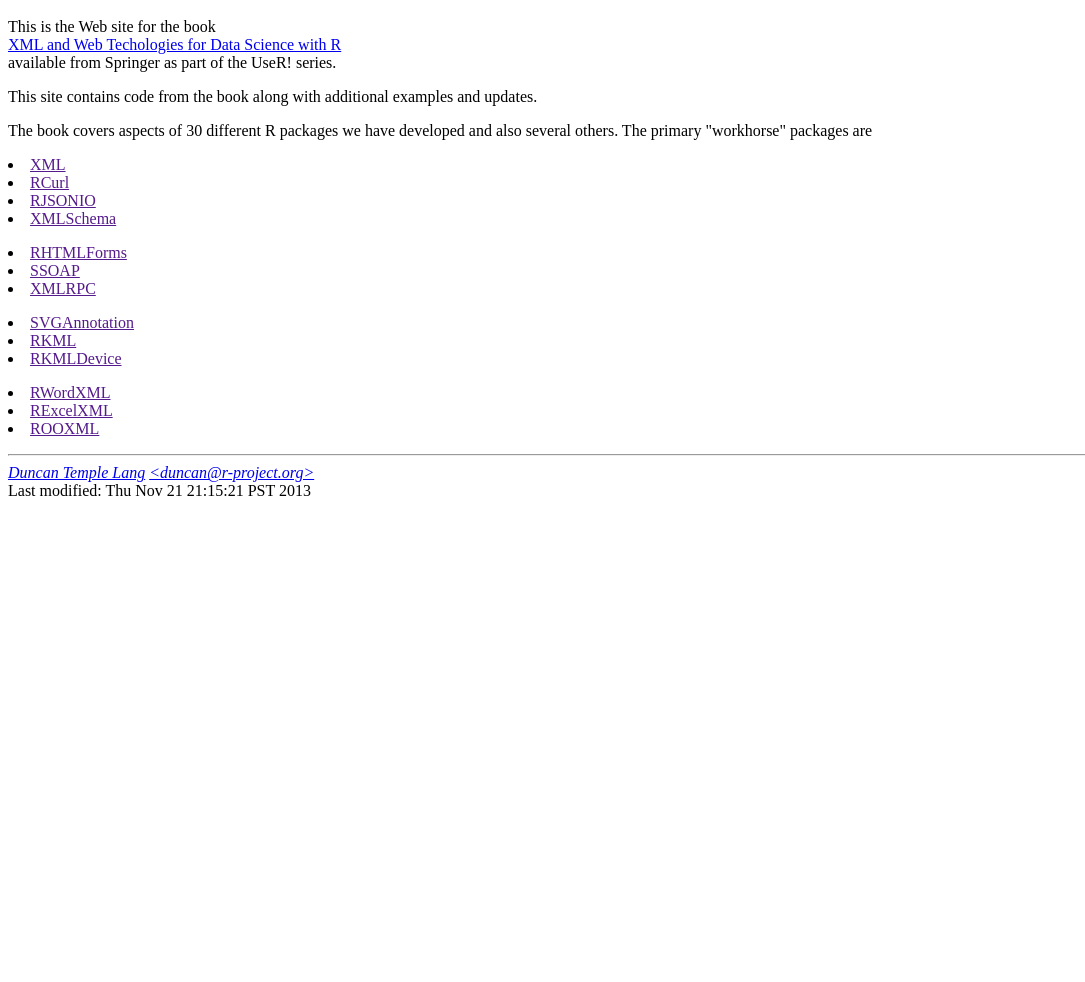
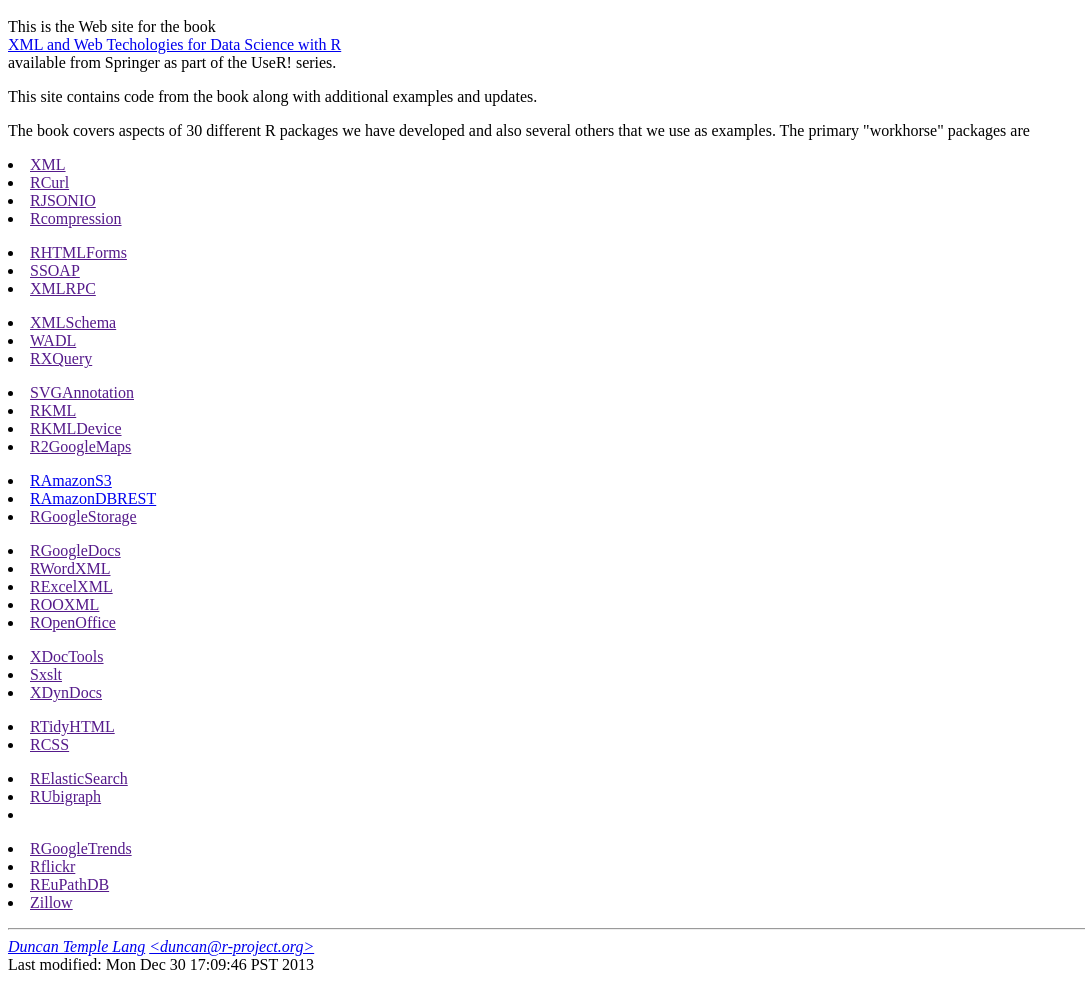
Before and after one commit to rxmlwebtech/rxmlwebtech.github.io, a plain HTML site: page index.html in a window 1280 px wide. Shown: the part 48-1030 px from the top of the page, without its empty margins (0-1085 px from the left). Before the commit the page ends 800 px from the top, so only its background shows below. Drawn offline with Linux system fonts and the light colour scheme.

Commit message:
more packages listed

```diff
--- a/index.html
+++ b/index.html
@@ -16,9 +16,10 @@
 This site contains code from the book along with additional
 examples and updates.
 
+
 <p>
 The book covers aspects of 30 different R packages we have developed
-and also several others.
+and also several others that we use as examples.
 
 The primary "workhorse" packages are
 <dl>
@@ -32,9 +33,11 @@
   <li> <a href="">RJSONIO</a>
   <dd>
 
+
   <dt>
-  <li> <a href="">XMLSchema</a>
+  <li> <a href="">Rcompression</a>
   <dd>
+
 </dl>
 
 
@@ -47,6 +50,19 @@
   <dd>
   <dt>
   <li> <a href="">XMLRPC</a>
+  <dd>
+</dl>
+
+<dl>
+  <dt>
+  <li> <a href="">XMLSchema</a>
+  <dd>
+  <dt>
+  <li> <a href="">WADL</a>
+  <dd>
+
+  <dt>
+  <li> <a href="">RXQuery</a>
   <dd>
 </dl>
 
@@ -63,10 +79,33 @@
 <dt>
 <li> <a href="">RKMLDevice</a>
 <dd>
+
+<dt>
+<li> <a href="">R2GoogleMaps</a>
+<dd>
+
 </dl>
 
 
 <dl>
+  <dt>
+  <li> <a href="RAmazonS3">RAmazonS3</a>
+  <dd>
+  <dt>
+  <li> <a href="RAmazonDBREST">RAmazonDBREST</a>
+  <dd>
+  <dt>
+  <li> <a href="">RGoogleStorage</a>
+  <dd>
+</dl>
+
+<dl>
+
+  <dt>
+  <li> <a href="">RGoogleDocs</a>
+  <dd>
+
+
   <dt>
   <li> <a href="">RWordXML</a>
   <dd>
@@ -76,12 +115,76 @@
   <dt>
   <li> <a href="">ROOXML</a>
   <dd>
+
+  <dt>
+  <li> <a href="">ROpenOffice</a>
+  <dd>
+</dl>
+
+
+<dl>
+  <dt>
+  <li> <a href="">XDocTools</a>
+  <dd>
+
+  <dt>
+  <li> <a href="">Sxslt</a>
+  <dd>
+
+  <dt>
+  <li> <a href="">XDynDocs</a>
+  <dd>
+</dl>
+
+<dl>
+  <dt>
+  <li> <a href="">RTidyHTML</a>
+  <dd>
+
+  <dt>
+  <li> <a href="">RCSS</a>
+  <dd>
+</dl>
+
+<dl>
+  <dt>
+  <li>  <a href="">RElasticSearch</a>
+  <dd>
+
+  <dt>
+  <li> <a href="">RUbigraph</a>
+  <dd>
+
+
+  <dt>
+  <li>
+  <dd>
+</dl>
+
+<dl>
+  <dt>
+  <li> <a href="">RGoogleTrends</a>
+  <dd>
+
+  <dt>
+  <li> <a href="">Rflickr</a>
+  <dd>
+
+  <dt>
+  <li> <a href="">REuPathDB</a>
+  <dd>
+
+  <dt>
+  <li> <a href="">Zillow</a>
+  <dd>
+
+
 </dl>
 
 <hr>
 <address><a href="http://www.stat.ucdavis.edu/~duncan">Duncan Temple Lang</a>
 <a href=mailto:dtemplelang@ucdavis.edu>&lt;duncan@r-project.org&gt;</a></address>
 <!-- hhmts start -->
-Last modified: Thu Nov 21 21:15:21 PST 2013
+Last modified: Mon Dec 30 17:09:46 PST 2013
 <!-- hhmts end -->
 </body> </html>
```
